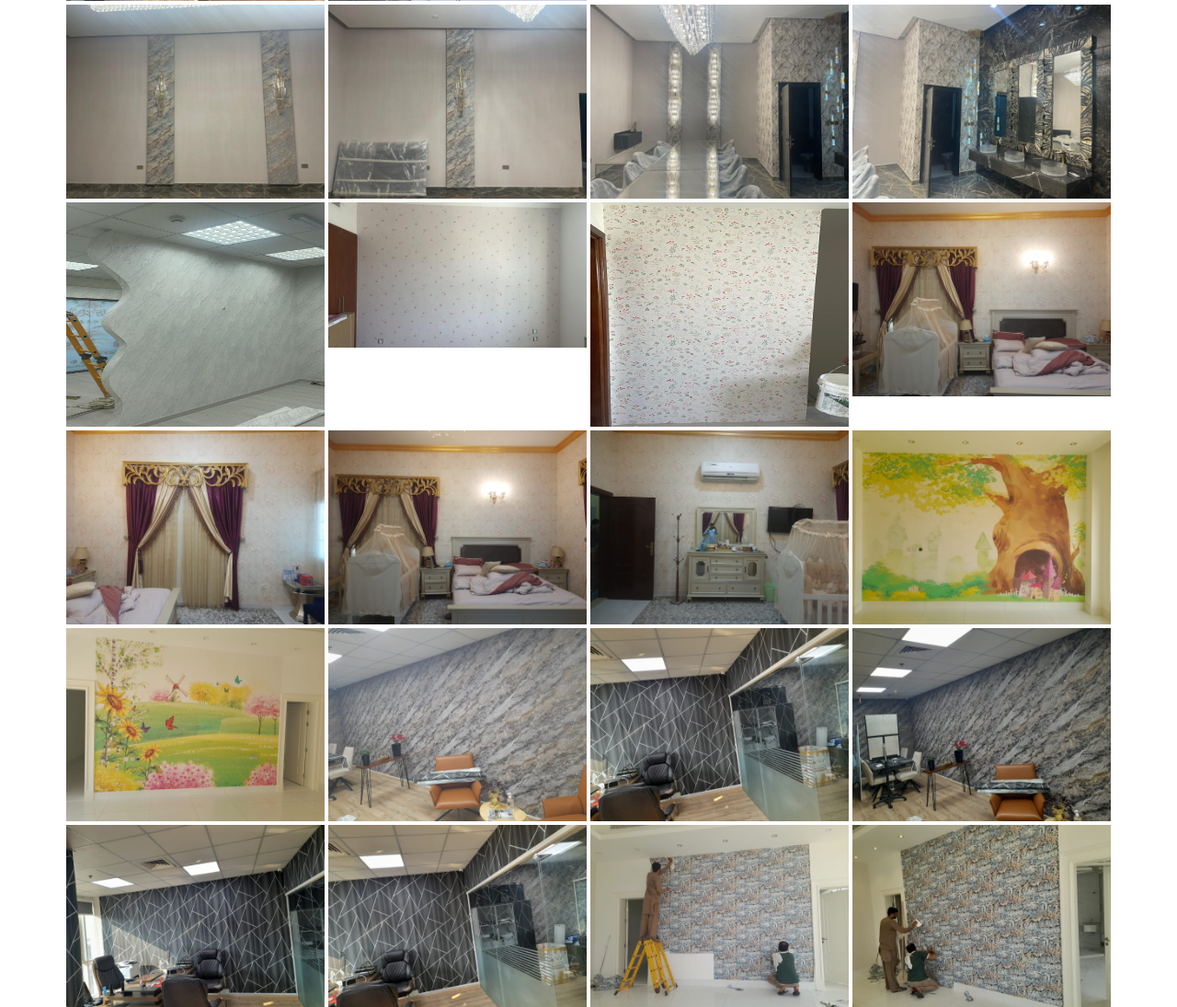
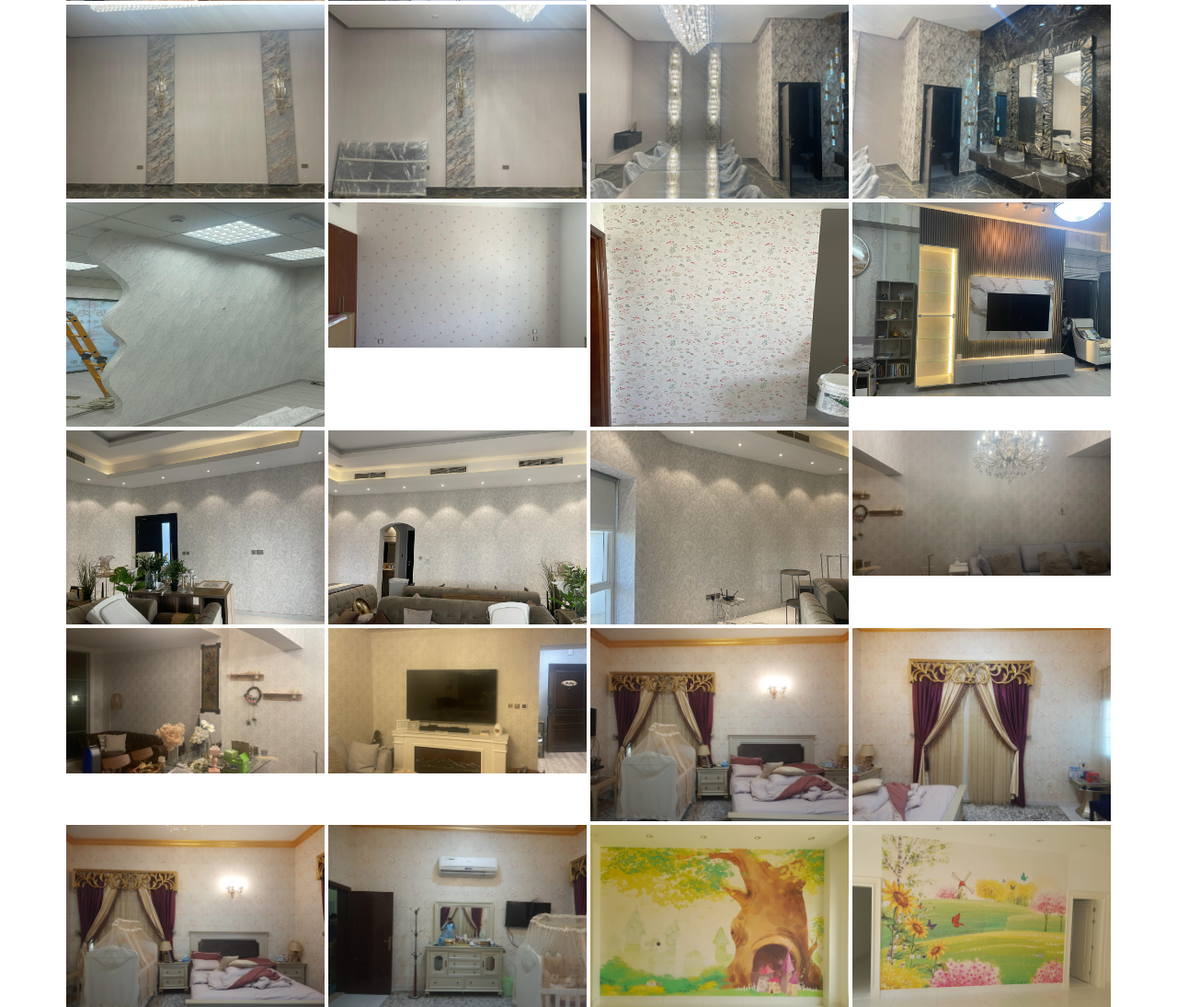
Before and after one commit to habibullah-26/renovationWeb, a plain HTML site: page painter-template/gallery.html in a window 1280 px wide. Shown: the part 726-1821 px from the top of the page at 92% size. Drawn offline with nearby package versions, Linux system fonts and the light colour scheme; some packages are replaced by stand-ins of ours; a script that the page names is missing.

Commit message:
images added add meta tags added

```diff
--- a/painter-template/gallery.html
+++ b/painter-template/gallery.html
@@ -5,7 +5,9 @@
     <meta charset="utf-8">
     <title>Gallery</title>
     <meta content="width=device-width, initial-scale=1.0" name="viewport">
-    <meta content="Free HTML Templates" name="keywords">
+<meta name="keywords"
+    content="home renovation, home improvement, remodeling, interior design, house renovation, property renovation, renovation projects, wallpaper, wall coverings, wallpaper design, wallpaper installation, paint, painting, interior painting, exterior painting, paint colors, paint selection, paint application, home decor, DIY home projects, room makeover, home remodeling ideas, renovation tips, home design inspiration">
+
     <meta content="Free HTML Templates" name="description">
 
     <!-- Favicon -->
@@ -251,6 +253,41 @@
                     </a>
                 </div>
 
+                <div class="col-sm-12 col-md-3">
+                    <a class="lightbox" href="img/gallery/G40.jpeg">
+                        <img src="img/gallery/G40.jpeg" class="w-100  img-responsive" style="max-height: 244px;" alt="..." alt="Bridge">
+                    </a>
+                </div>
+                <div class="col-sm-12 col-md-3">
+                    <a class="lightbox" href="img/gallery/G41.jpeg">
+                        <img src="img/gallery/G41.jpeg" class="w-100  img-responsive" style="max-height: 244px;" alt="..." alt="Bridge">
+                    </a>
+                </div>
+                <div class="col-sm-12 col-md-3">
+                    <a class="lightbox" href="img/gallery/G42.jpeg">
+                        <img src="img/gallery/G42.jpeg" class="w-100  img-responsive" style="max-height: 244px;" alt="..." alt="Bridge">
+                    </a>
+                </div>
+                <div class="col-sm-12 col-md-3">
+                    <a class="lightbox" href="img/gallery/G43.jpeg">
+                        <img src="img/gallery/G43.jpeg" class="w-100  img-responsive" style="max-height: 244px;" alt="..." alt="Bridge">
+                    </a>
+                </div>
+                <div class="col-sm-12 col-md-3">
+                    <a class="lightbox" href="img/gallery/G44.jpeg">
+                        <img src="img/gallery/G44.jpeg" class="w-100  img-responsive" style="max-height: 244px;" alt="..." alt="Bridge">
+                    </a>
+                </div>
+                <div class="col-sm-12 col-md-3">
+                    <a class="lightbox" href="img/gallery/G45.jpeg">
+                        <img src="img/gallery/G45.jpeg" class="w-100  img-responsive" style="max-height: 244px;" alt="..." alt="Bridge">
+                    </a>
+                </div>
+                <div class="col-sm-12 col-md-3">
+                    <a class="lightbox" href="img/gallery/G46.jpeg">
+                        <img src="img/gallery/G46.jpeg" class="w-100  img-responsive" style="max-height: 244px;" alt="..." alt="Bridge">
+                    </a>
+                </div>
 
 
                 <div class="col-sm-12 col-md-3">
```
Also changed, not shown: painter-template/about.html (+3 -1 lines), painter-template/blog.html (+3 -1 lines), painter-template/contact.html (+3 -1 lines), painter-template/detail.html (+3 -1 lines), painter-template/index.html (+2 -1 lines), painter-template/service.html (+3 -1 lines), painter-template/team.html (+3 -1 lines), painter-template/css/style.css (line endings or trailing spaces), painter-template/img/gallery/G40.jpeg (added), painter-template/img/gallery/G41.jpeg (added), painter-template/img/gallery/G42.jpeg (added), painter-template/img/gallery/G43.jpeg (added), painter-template/img/gallery/G44.jpeg (added), painter-template/img/gallery/G45.jpeg (added), 1 more files.
